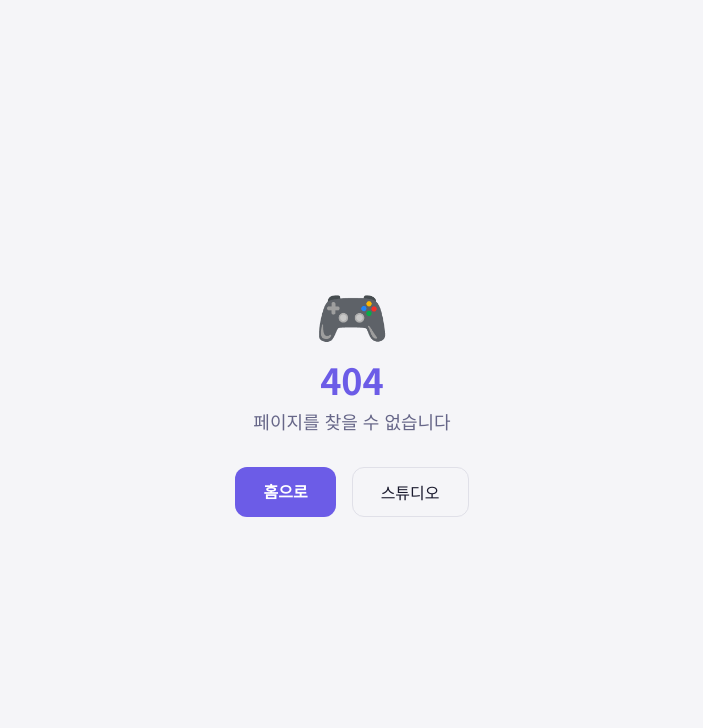
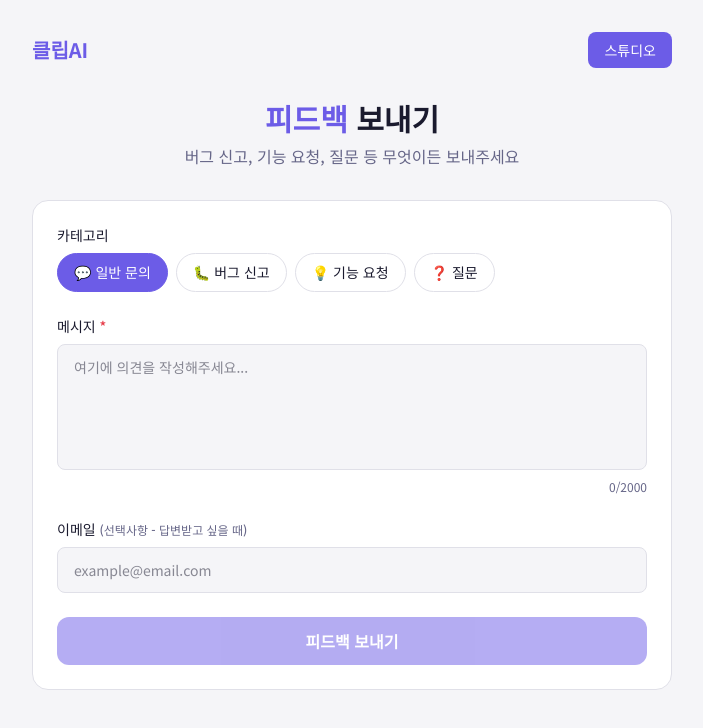
Before and after one commit to kaj7642-stack/cutcut, a Next.js app: page /contact in a window 1280 px wide. Before the commit this address had no page. Shown: the top 728 px of the page, without its empty margins (288-991 px from the left). Built offline with nearby package versions, Linux system fonts and the light colour scheme.

Commit message:
Add contact/feedback page

```diff
--- /dev/null
+++ b/app/contact/page.tsx
@@ -0,0 +1,179 @@
+"use client";
+
+import { useState } from "react";
+import Link from "next/link";
+
+const CATEGORIES = [
+  { id: "general", label: "일반 문의", icon: "💬" },
+  { id: "bug", label: "버그 신고", icon: "🐛" },
+  { id: "feature", label: "기능 요청", icon: "💡" },
+  { id: "question", label: "질문", icon: "❓" },
+];
+
+export default function ContactPage() {
+  const [category, setCategory] = useState("general");
+  const [message, setMessage] = useState("");
+  const [email, setEmail] = useState("");
+  const [sending, setSending] = useState(false);
+  const [sent, setSent] = useState(false);
+  const [error, setError] = useState("");
+
+  const handleSubmit = async (e: React.FormEvent) => {
+    e.preventDefault();
+    if (message.trim().length < 5) {
+      setError("메시지를 5자 이상 입력해주세요.");
+      return;
+    }
+
+    setSending(true);
+    setError("");
+
+    try {
+      const res = await fetch("/api/feedback", {
+        method: "POST",
+        headers: { "Content-Type": "application/json" },
+        body: JSON.stringify({ category, message, email: email || undefined }),
+      });
+
+      if (!res.ok) {
+        const data = await res.json();
+        setError(data.error || "전송에 실패했습니다.");
+        return;
+      }
+
+      setSent(true);
+      setMessage("");
+      setEmail("");
+    } catch {
+      setError("네트워크 오류가 발생했습니다.");
+    } finally {
+      setSending(false);
+    }
+  };
+
+  return (
+    <main className="min-h-screen px-4 py-8 max-w-2xl mx-auto">
+      {/* Header */}
+      <div className="flex items-center justify-between mb-8">
+        <Link href="/" className="text-xl font-bold" style={{ color: "var(--accent)" }}>
+          클립AI
+        </Link>
+        <Link
+          href="/studio"
+          className="text-sm px-4 py-2 rounded-lg"
+          style={{ background: "var(--accent)", color: "#fff" }}
+        >
+          스튜디오
+        </Link>
+      </div>
+
+      <div className="text-center mb-8">
+        <h1 className="text-3xl font-bold mb-2">
+          <span style={{ color: "var(--accent)" }}>피드백</span> 보내기
+        </h1>
+        <p style={{ color: "var(--fg-muted)" }}>
+          버그 신고, 기능 요청, 질문 등 무엇이든 보내주세요
+        </p>
+      </div>
+
+      {sent ? (
+        <div className="card text-center">
+          <div className="text-4xl mb-4">🎉</div>
+          <h2 className="text-xl font-bold mb-2">감사합니다!</h2>
+          <p className="text-sm mb-6" style={{ color: "var(--fg-muted)" }}>
+            피드백이 전송되었습니다. 소중한 의견 감사합니다.
+          </p>
+          <div className="flex gap-3 justify-center">
+            <button
+              className="btn-ghost text-sm"
+              onClick={() => setSent(false)}
+            >
+              추가 피드백
+            </button>
+            <Link href="/studio" className="btn-primary text-sm">
+              스튜디오로 가기
+            </Link>
+          </div>
+        </div>
+      ) : (
+        <form onSubmit={handleSubmit} className="card">
+          {/* Category */}
+          <div className="mb-6">
+            <label className="block text-sm font-medium mb-2">카테고리</label>
+            <div className="flex flex-wrap gap-2">
+              {CATEGORIES.map((cat) => (
+                <button
+                  key={cat.id}
+                  type="button"
+                  className={`tone-chip ${category === cat.id ? "active" : ""}`}
+                  onClick={() => setCategory(cat.id)}
+                >
+                  {cat.icon} {cat.label}
+                </button>
+              ))}
+            </div>
+          </div>
+
+          {/* Message */}
+          <div className="mb-6">
+            <label htmlFor="feedback-message" className="block text-sm font-medium mb-2">
+              메시지 <span style={{ color: "var(--danger)" }}>*</span>
+            </label>
+            <textarea
+              id="feedback-message"
+              value={message}
+              onChange={(e) => setMessage(e.target.value)}
+              rows={5}
+              maxLength={2000}
+              placeholder="여기에 의견을 작성해주세요..."
+              className="w-full px-4 py-3 rounded-lg text-sm resize-none"
+              style={{
+                background: "var(--bg)",
+                border: "1px solid var(--border)",
+                color: "var(--fg)",
+              }}
+              required
+            />
+            <div className="text-xs mt-1 text-right" style={{ color: "var(--fg-muted)" }}>
+              {message.length}/2000
+            </div>
+          </div>
+
+          {/* Email */}
+          <div className="mb-6">
+            <label htmlFor="feedback-email" className="block text-sm font-medium mb-2">
+              이메일 <span className="text-xs" style={{ color: "var(--fg-muted)" }}>(선택사항 - 답변받고 싶을 때)</span>
+            </label>
+            <input
+              id="feedback-email"
+              type="email"
+              value={email}
+              onChange={(e) => setEmail(e.target.value)}
+              placeholder="example@email.com"
+              className="w-full px-4 py-3 rounded-lg text-sm"
+              style={{
+                background: "var(--bg)",
+                border: "1px solid var(--border)",
+                color: "var(--fg)",
+              }}
+            />
+          </div>
+
+          {error && (
+            <div className="text-sm mb-4" style={{ color: "var(--danger)" }}>
+              {error}
+            </div>
+          )}
+
+          <button
+            type="submit"
+            className="btn-primary w-full"
+            disabled={sending || message.trim().length < 5}
+          >
+            {sending ? "전송 중..." : "피드백 보내기"}
+          </button>
+        </form>
+      )}
+    </main>
+  );
+}
```
